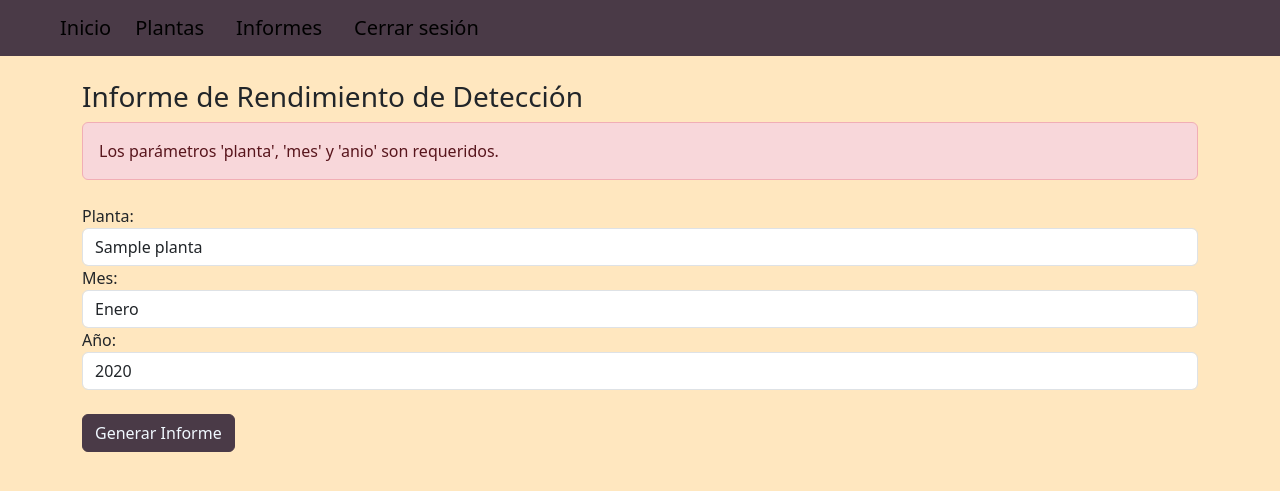
After one commit to konter18/vitafoodweb, a Django app: page /informes_admin/ in a window 1280 px wide. The commit adds this page. Shown: the top 491 px of the page. Run offline with Django 5.2, Linux system fonts and the light colour scheme; tables that the repository leaves empty hold one stand-in row (values such as "Sample post"); some libraries are stand-ins or nearby versions.

Commit message:
primer avance del pdf

```diff
--- a/ControlUsuarios/templates/admin_dashboard.html
+++ b/ControlUsuarios/templates/admin_dashboard.html
@@ -23,7 +23,7 @@
           <a class="nav-link navbar-brand" href="{% url 'plantas_dashboard' %}">Plantas</a>
         </li>
         <li class="nav-item grosordeletra">
-          <a class="nav-link navbar-brand" href="">Informes</a>
+          <a class="nav-link navbar-brand" href="{% url 'informes_admin' %}">Informes</a>
         </li>
         <li class="nav-item">
             <form method="POST" action="{% url 'logout' %}">
--- /dev/null
+++ b/ControlUsuarios/templates/informes_admin.html
@@ -0,0 +1,99 @@
+{% extends 'admin_dashboard.html' %}
+
+{% block content %}
+<script src="https://cdnjs.cloudflare.com/ajax/libs/pdf.js/2.10.377/pdf.min.js"></script>
+    <div class="container">
+        <h3>Informe de Rendimiento de Detección</h3>
+
+        <!-- Mostrar mensaje de error si es necesario -->
+        {% if error %}
+            <div class="alert alert-danger">
+                {{ error }}
+            </div>
+        {% endif %}
+
+        <!-- Formulario para filtrar por planta, mes y año -->
+        <form id="formGenerarInforme" method="get" action="{% url 'informes_admin' %}">
+            <div class="form-group mt-4">
+                <label for="planta">Planta:</label>
+                <select name="planta" id="planta" class="form-control">
+                    {% for planta in plantas %}
+                        <option value="{{ planta.id_planta }}" {% if planta.id_planta == planta_default %}selected{% endif %}>{{ planta.nombre_planta }}</option>
+                    {% endfor %}
+                </select>
+            </div>
+            <div class="form-group">
+                <label for="mes">Mes:</label>
+                <select id="mes" name="mes" class="form-control">
+                    <option value="1" {% if mes == "1" %}selected{% endif %}>Enero</option>
+                    <option value="2" {% if mes == "2" %}selected{% endif %}>Febrero</option>
+                    <option value="3" {% if mes == "3" %}selected{% endif %}>Marzo</option>
+                    <option value="4" {% if mes == "4" %}selected{% endif %}>Abril</option>
+                    <option value="5" {% if mes == "5" %}selected{% endif %}>Mayo</option>
+                    <option value="6" {% if mes == "6" %}selected{% endif %}>Junio</option>
+                    <option value="7" {% if mes == "7" %}selected{% endif %}>Julio</option>
+                    <option value="8" {% if mes == "8" %}selected{% endif %}>Agosto</option>
+                    <option value="9" {% if mes == "9" %}selected{% endif %}>Septiembre</option>
+                    <option value="10" {% if mes == "10" %}selected{% endif %}>Octubre</option>
+                    <option value="11" {% if mes == "11" %}selected{% endif %}>Noviembre</option>
+                    <option value="12" {% if mes == "12" %}selected{% endif %}>Diciembre</option>
+                </select>
+            </div>
+            <div class="form-group">
+                <label for="anio">Año:</label>
+                <select id="anio" name="anio" class="form-control">
+                    {% for anio_item in anios %}
+                        <option value="{{ anio_item }}" {% if anio_item == anio %}selected{% endif %}>{{ anio_item }}</option>
+                    {% endfor %}
+                </select>
+            </div>
+            <button type="submit" class="btn btn-primary mt-4">Generar Informe</button>
+        </form>
+        <div class="pdf-container mt-4">
+            <!-- Mostrar los resultados del informe -->
+            {% if cantidad_total %}
+            <p><strong>Planta:</strong> {{ planta }}</p>
+            <p><strong>Mes:</strong> {{ mes }}</p>
+            <p><strong>Año:</strong> {{ anio }}</p>
+            <p><strong>Cantidad Total:</strong> {{ cantidad_total }}</p>
+            <p><strong>Cantidad Perdida:</strong> {{ cantidad_perdida }}</p>
+            <p><strong>Porcentaje Correcto:</strong> {{ porcentaje_correcta }}%</p>
+            <p><strong>Porcentaje Perdida:</strong> {{ porcentaje_perdida }}%</p>
+
+            <h4>Previsualización del Informe PDF:</h4>
+            <iframe src="{% url 'generar_pdf' %}?planta={{ planta_default }}&mes={{ mes }}&anio={{ anio }}" width="100%" height="600px"></iframe>
+
+
+            <a href="{% url 'generar_pdf' %}?planta={{planta}}&mes={{mes}}&anio={{anio}}" target="_blank">
+                Descargar Informe PDF
+            </a>
+        {% endif %}
+        </div>
+
+    </div>
+
+
+{% endblock %}
+<script>
+    var url = "{% url 'generar_pdf' %}?planta={{planta}}&mes={{mes}}&anio={{anio}}";
+
+    pdfjsLib.getDocument(url).promise.then(function(pdfDoc_) {
+      var pdfDoc = pdfDoc_;
+      var canvas = document.createElement("canvas");
+      var ctx = canvas.getContext("2d");
+      var currentPage = 1;
+
+      function renderPage(pageNum) {
+        pdfDoc.getPage(pageNum).then(function(page) {
+          var viewport = page.getViewport({ scale: 1 });
+          canvas.height = viewport.height;
+          canvas.width = viewport.width;
+          page.render({ canvasContext: ctx, viewport: viewport });
+        });
+      }
+
+      renderPage(currentPage);
+      document.getElementById('pdf-container').appendChild(canvas);
+    });
+
+  </script>
--- a/ControlUsuarios/urls.py
+++ b/ControlUsuarios/urls.py
@@ -1,5 +1,5 @@
 from django.urls import path
-from .views import login_view,dashboard,UserCreateView,UserEditView,OperatorListView,eliminar_usuario,change_password,logout_view,plantas_dashboard
+from .views import login_view,dashboard,UserCreateView,UserEditView,OperatorListView,eliminar_usuario,change_password,logout_view,plantas_dashboard,generar_reporte,generar_pdf
 from django.contrib.auth import views as auth_views
 urlpatterns = [
     path('logout/', logout_view, name='logout'),
@@ -12,4 +12,6 @@ urlpatterns = [
     path('admin_dashboard/', dashboard, name='admin_dashboard'),
     path('change-password/<int:user_id>/', change_password, name='change_password'),
     path('plantas_dashboard/', plantas_dashboard, name='plantas_dashboard'),
+    path('informes_admin/', generar_reporte, name='informes_admin'),
+    path('generar_pdf/', generar_pdf, name='generar_pdf'),
 ]
--- a/ControlUsuarios/views.py
+++ b/ControlUsuarios/views.py
@@ -1,5 +1,5 @@
 from django.shortcuts import render, redirect,get_object_or_404
-from ControlUsuarios.models import CustomUser,PlantaModel
+from ControlUsuarios.models import CustomUser,PlantaModel,RegistroAciertos,PlantaModel
 from django.contrib.auth import login, authenticate, logout,get_user_model
 from .forms import CustomAuthenticationForm, CustomUserSupervisorView
 from django.contrib.auth.decorators import login_required, user_passes_test
@@ -12,11 +12,17 @@ from django.urls import reverse_lazy
 from django import forms
 from django.contrib.auth.forms import AdminPasswordChangeForm
 from django.core.exceptions import ValidationError
-from django.http import JsonResponse
+from django.http import JsonResponse,HttpResponse
 from django.shortcuts import render, redirect
 from django.contrib import messages
 from django.contrib.auth.hashers import make_password,check_password
 from .models import ErroresModel
+import os
+from io import BytesIO
+from reportlab.pdfgen import canvas
+import tempfile
+from reportlab.lib.pagesizes import letter
+
 
 def change_password(request, user_id):
     if request.method == 'POST':
@@ -227,6 +233,115 @@ def logout_view(request):
     # Redirige al usuario a la página de inicio de sesión o a la página inicial
     return redirect('login')
 
+from datetime import datetime
+
+def generar_reporte(request):
+    planta = request.GET.get('planta')
+    mes = request.GET.get('mes')
+    anio = request.GET.get('anio')
+
+    # Obtener las plantas y años disponibles
+    plantas = PlantaModel.objects.all()
+    anios = RegistroAciertos.objects.values_list('fecha__year', flat=True).distinct()
+
+    # Validar que los parámetros están presentes
+    if not planta or not mes or not anio:
+        return render(request, 'informes_admin.html', {
+            "error": "Los parámetros 'planta', 'mes' y 'anio' son requeridos.",
+            "plantas": plantas,
+            "anios": anios,
+        })
+
+    # Validar que la planta seleccionada existe
+    if not PlantaModel.objects.filter(id_planta=planta).exists():
+        return render(request, 'informes_admin.html', {
+            "error": "La planta seleccionada no es válida.",
+            "plantas": plantas,
+            "anios": anios,
+        })
+
+    # Filtrar los registros según los parámetros
+    registros = RegistroAciertos.objects.filter(
+        fecha__month=mes,
+        fecha__year=anio,
+        planta_fk=planta
+    )
+
+    # Si no hay registros, mostrar un mensaje de error
+    if not registros.exists():
+        return render(request, 'informes_admin.html', {
+            "error": "No hay datos disponibles para los parámetros seleccionados.",
+            "plantas": plantas,
+            "anios": anios,
+        })
+
+    # Calcular totales y porcentajes
+    cantidad_total = sum([registro.cantidad_total for registro in registros])
+    cantidad_perdida = sum([registro.cantidad_perdida for registro in registros])
+    porcentaje_correcta = (cantidad_total - cantidad_perdida) / cantidad_total * 100 if cantidad_total > 0 else 0
+    porcentaje_perdida = 100 - porcentaje_correcta
+
+    # Pasar los datos al contexto
+    context = {
+        "cantidad_total": cantidad_total,
+        "cantidad_perdida": cantidad_perdida,
+        "porcentaje_correcta": porcentaje_correcta,
+        "porcentaje_perdida": porcentaje_perdida,
+        "plantas": plantas,
+        "anios": anios,
+        "planta_default": planta,
+        "mes": mes,
+        "anio": anio,
+    }
+
+    return render(request, 'informes_admin.html', context)
+
+def generar_pdf(request):
+    planta = request.GET.get('planta')
+    mes = request.GET.get('mes')
+    anio = request.GET.get('anio')
+
+    # Verificar que los parámetros están presentes
+    if not planta or not mes or not anio:
+        return HttpResponse("Error: Los parámetros 'planta', 'mes' y 'anio' son necesarios.", status=400)
+
+    # Verificar que la planta existe
+    if not PlantaModel.objects.filter(id_planta=planta).exists():
+        return HttpResponse("Error: Planta no válida.", status=400)
+
+    # Filtrar registros
+    registros = RegistroAciertos.objects.filter(
+        fecha__month=mes,
+        fecha__year=anio,
+        planta_fk=planta
+    )
+
+    # Calcular los totales y porcentajes
+    cantidad_total = sum([registro.cantidad_total for registro in registros])
+    cantidad_perdida = sum([registro.cantidad_perdida for registro in registros])
+
+    if cantidad_total == 0:
+        porcentaje_correcta = 0
+        porcentaje_perdida = 0
+    else:
+        porcentaje_correcta = (cantidad_total - cantidad_perdida) / cantidad_total * 100
+        porcentaje_perdida = 100 - porcentaje_correcta
+
+    # Generar el PDF
+    buffer = BytesIO()
+    c = canvas.Canvas(buffer, pagesize=letter)
+    c.setFont("Helvetica", 12)
+    c.drawString(100, 750, f"Informe de Rendimiento de Detección ({mes}/{anio})")
+    c.drawString(100, 730, f"Planta: {planta}")
+    c.drawString(100, 710, f"Cantidad Total: {cantidad_total}")
+    c.drawString(100, 690, f"Cantidad Perdida: {cantidad_perdida}")
+    c.drawString(100, 670, f"Porcentaje Correcto: {round(porcentaje_correcta, 2)}%")
+    c.drawString(100, 650, f"Porcentaje Perdida: {round(porcentaje_perdida, 2)}%")
+    c.save()
+
+    buffer.seek(0)
+    return HttpResponse(buffer, content_type='application/pdf')
+
 @login_required
 def eliminar_usuario(request, pk):
     # Verificar si el usuario es un supervisor
--- a/echarts/views.py
+++ b/echarts/views.py
@@ -212,8 +212,6 @@ def get_admin_chart_rendimiento(request):
     return JsonResponse(data)
 
 
-
-
 def get_admin_chart_extra(request):
     # Obtener los parámetros de la URL
     fecha_inicio = request.GET.get('fecha_inicio')
--- a/proyectomain/settings.py
+++ b/proyectomain/settings.py
@@ -142,3 +142,5 @@ AUTHENTICATION_BACKENDS = (
 # settings.py
 LOGIN_URL = 'login'
 LOGOUT_REDIRECT_URL = '/'
+
+X_FRAME_OPTIONS = 'ALLOWALL'
```
